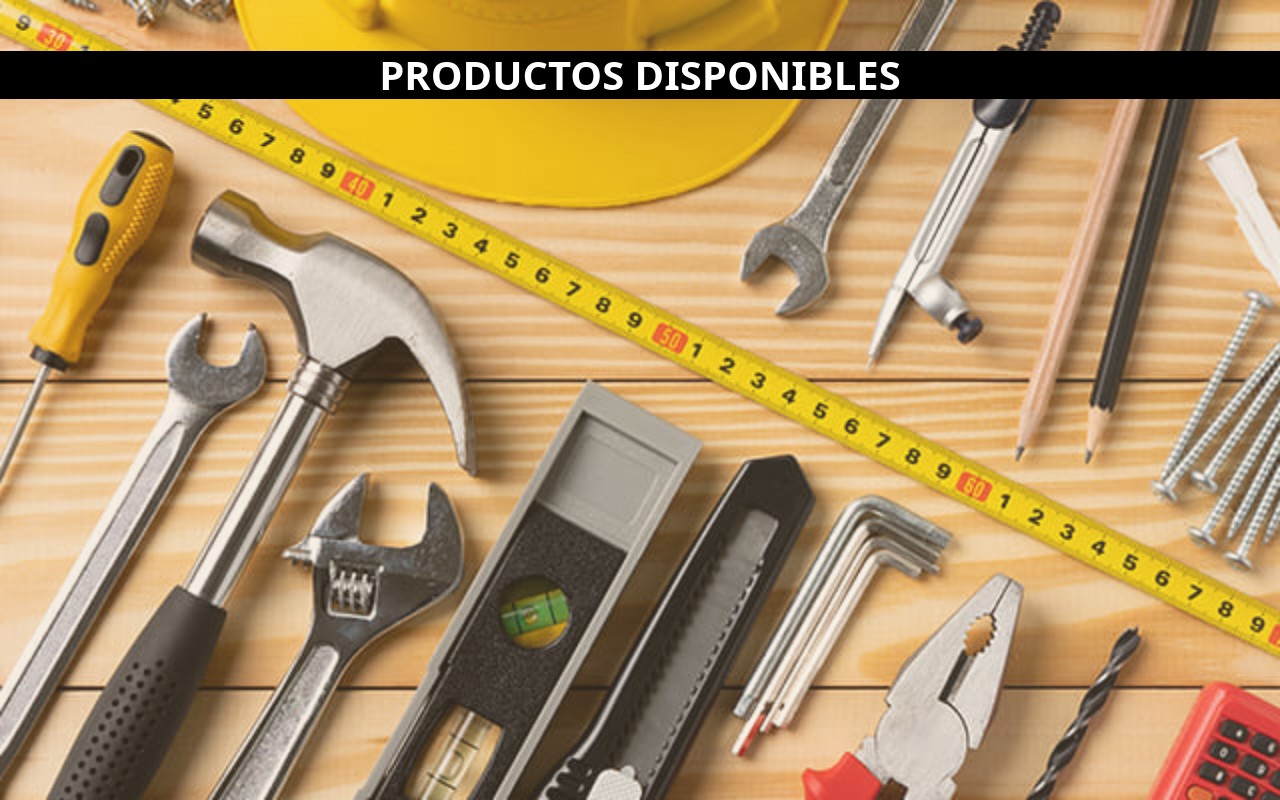
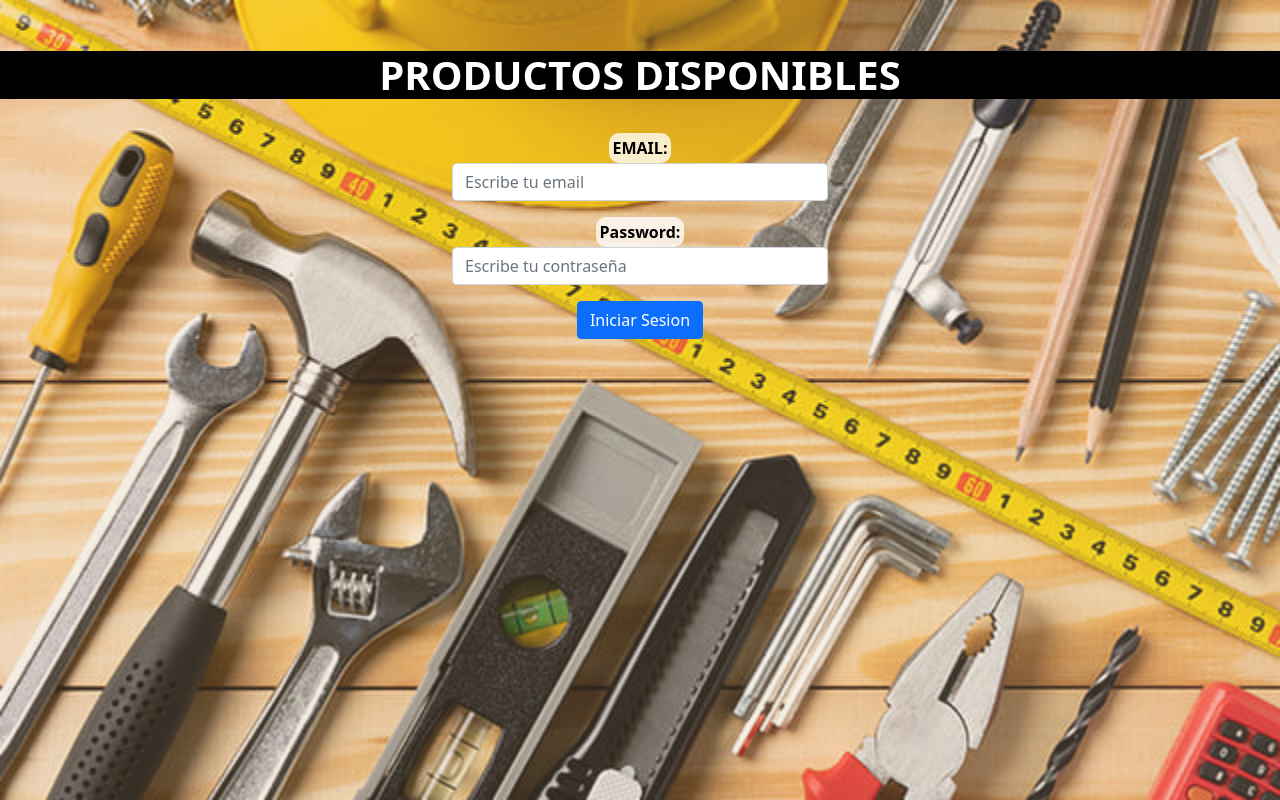
Before and after one commit to Alt-iOS/tareas-client-react-main, a React (Create React App) app: page / in a window 1280 px wide. Built offline with nearby package versions, Linux system fonts and the light colour scheme.

Commit message:
login redirect successful but now the css is broken for the buttons

```diff
--- a/src/App.js
+++ b/src/App.js
@@ -1,12 +1,17 @@
-import "bootstrap/dist/css/bootstrap.min.css";
-import "./App.css";
+import 'bootstrap/dist/css/bootstrap.min.css';
+import './App.css';
+import Login from "./components/login";
+import ProductList from "./components/productList";
 
 function App() {
-  return (
-    <div className="App">
-      <h1 className="title">PRODUCTOS DISPONIBLES</h1>
-    </div>
-  );
+    return (
+            <div className="App" >
+                <h1 className="title">
+                    PRODUCTOS DISPONIBLES
+                </h1>
+                <Login />
+            </div>
+    );
 }
 
 export default App;
--- a/src/components/login.js
+++ b/src/components/login.js
@@ -1,35 +1,35 @@
-import { useEffect, useState } from "react";
-import { useNavigate } from "react-router-dom";
-import { Button, Container, Form, Row } from "react-bootstrap";
-import { render } from "@testing-library/react";
-import ProductList from "./productList";
+import { useState } from "react";
+import {Button, Container, Form, Row} from "react-bootstrap";
+import {useNavigate} from "react-router-dom";
+import './style.css';
 
-const Login = () => {
+const Login = ()=> {
     const navigate = useNavigate();
-  const [showForm, setShowForm] = useState(false);
     const [email, setEmail] = useState("");
     const [password, setPassword] = useState("");
 
-  const loginHandler = (e) => {
+    const loginHandler = (event) => {
+        event.preventDefault();
         try {
-      e.preventDefault();
-      console.log(">>Login: " + email + " p = " + password);
+            const requestBody = {email: email, password: password}
             fetch(`https://api-rest-batarseshija.azurewebsites.net/login`, {
-        method: "POST",
+                method: 'POST',
                 headers: {
-          "Content-Type": "application/json",
+                    'Content-Type': 'application/json',
                 },
-        body: JSON.stringify({ email: email, password: password }),
+                body: JSON.stringify(requestBody)
             })
-        .then((response) => response.json())
-        .then((dataResponse) => {})
-        .then(() => {
-          navigate("/productList");
+                .then(response=>{
+                    if (!response.ok){
+                        throw new Error(response.statusMessage || "Backend error");
+                    }
+                }).then(() => {
+                    navigate("/productList", {replace: true});
             });
         } catch (err) {
             console.log(err);
         }
-  };
+    }
 
     return (
         <Container named="container">
@@ -37,22 +37,12 @@ const Login = () => {
                 <Form onSubmit={loginHandler}>
                     <Form.Group className="mb-3" controlId="email">
                         <Form.Label className="mb2"> EMAIL: </Form.Label>
-            <Form.Control
-              type="text"
-              placeholder="Escribe tu email"
-              value={email}
-              onChange={(txt) => setEmail(txt.target.value)}
-            />
+                        <Form.Control type="text" placeholder="Escribe tu email" value={email} onChange={(txt) => setEmail(txt.target.value)} />
                     </Form.Group>
 
                     <Form.Group className="mb-3" controlId="password">
                         <Form.Label className="mb2">Password:</Form.Label>
-            <Form.Control
-              type="password"
-              placeholder="Escribe tu contraseña"
-              value={password}
-              onChange={(txt) => setPassword(txt.target.value)}
-            />
+                        <Form.Control type="password" placeholder="Escribe tu contraseña" value={password} onChange={(txt) => setPassword(txt.target.value)} />
                     </Form.Group>
 
                     <Button variant="primary" type="submit">
@@ -61,7 +51,7 @@ const Login = () => {
                 </Form>
             </Row>
         </Container>
-  );
-};
+    )
+}
 
 export default Login;
--- a/src/components/style.css
+++ b/src/components/style.css
@@ -37,6 +37,7 @@
   }
 
 .boton{
+  align-items: center;
   padding-top: 1%;
   padding-bottom: 1%;
 
--- a/src/index.js
+++ b/src/index.js
@@ -1,23 +1,23 @@
-import React from "react";
-import ReactDOM from "react-dom/client";
-import "./index.css";
-import App from "./App";
-import reportWebVitals from "./reportWebVitals";
-import { BrowserRouter, Route, Routes } from "react-router-dom";
+import React from 'react';
+import ReactDOM from 'react-dom';
+import './index.css';
+import App from './App';
+import reportWebVitals from './reportWebVitals';
+import {BrowserRouter, Route, Routes} from "react-router-dom";
 import ProductList from "./components/productList";
 import Login from "./components/login";
 
-const root = ReactDOM.createRoot(document.getElementById("root"));
-root.render(
+ReactDOM.render(
     <React.StrictMode>
         <BrowserRouter>
             <Routes>
                 <Route index element={<App />} />
                 <Route path="/productList" element={<ProductList />} />
-        <Route path="/login" element={<Login />} />
+                <Route path="/" element={<Login />} />
             </Routes>
         </BrowserRouter>
-  </React.StrictMode>
+    </React.StrictMode>,
+    document.getElementById('root')
 );
 
 // If you want to start measuring performance in your app, pass a function
```
Lines whose indentation alone changed are shown as unchanged.
